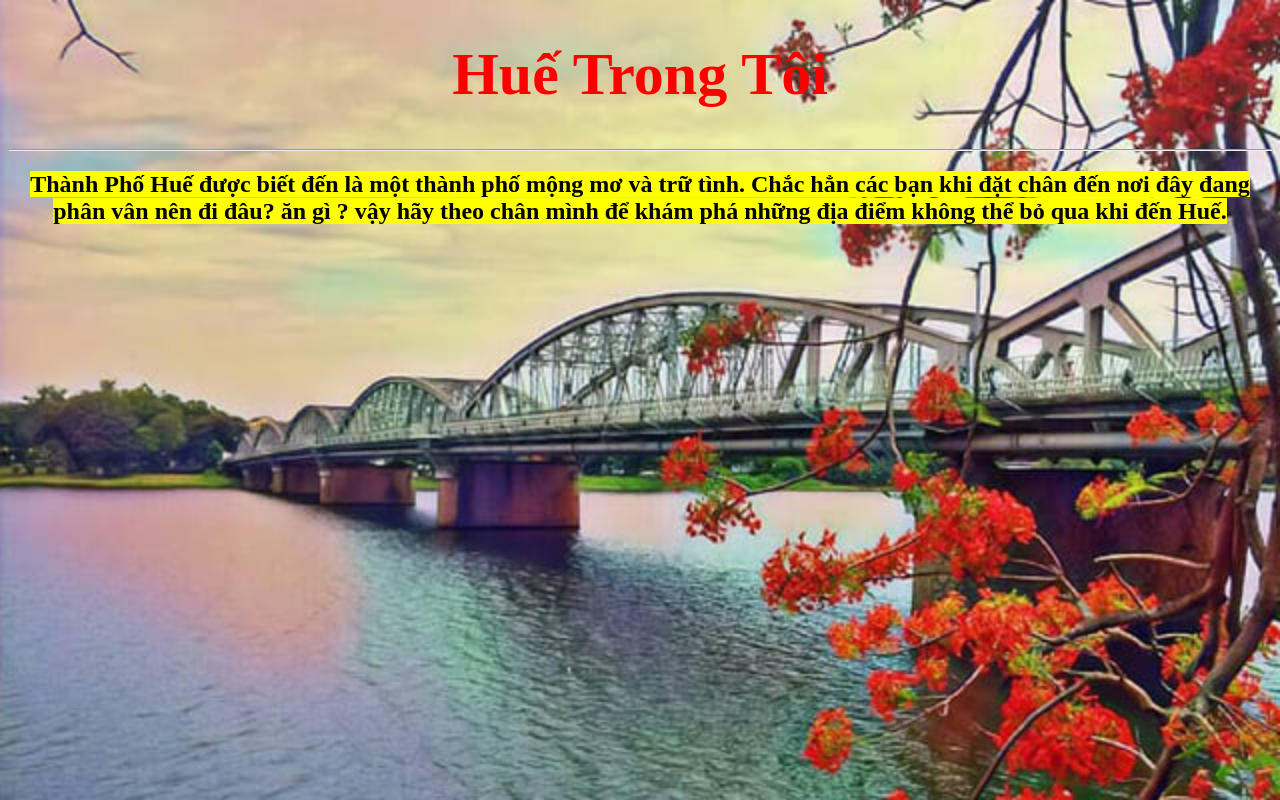
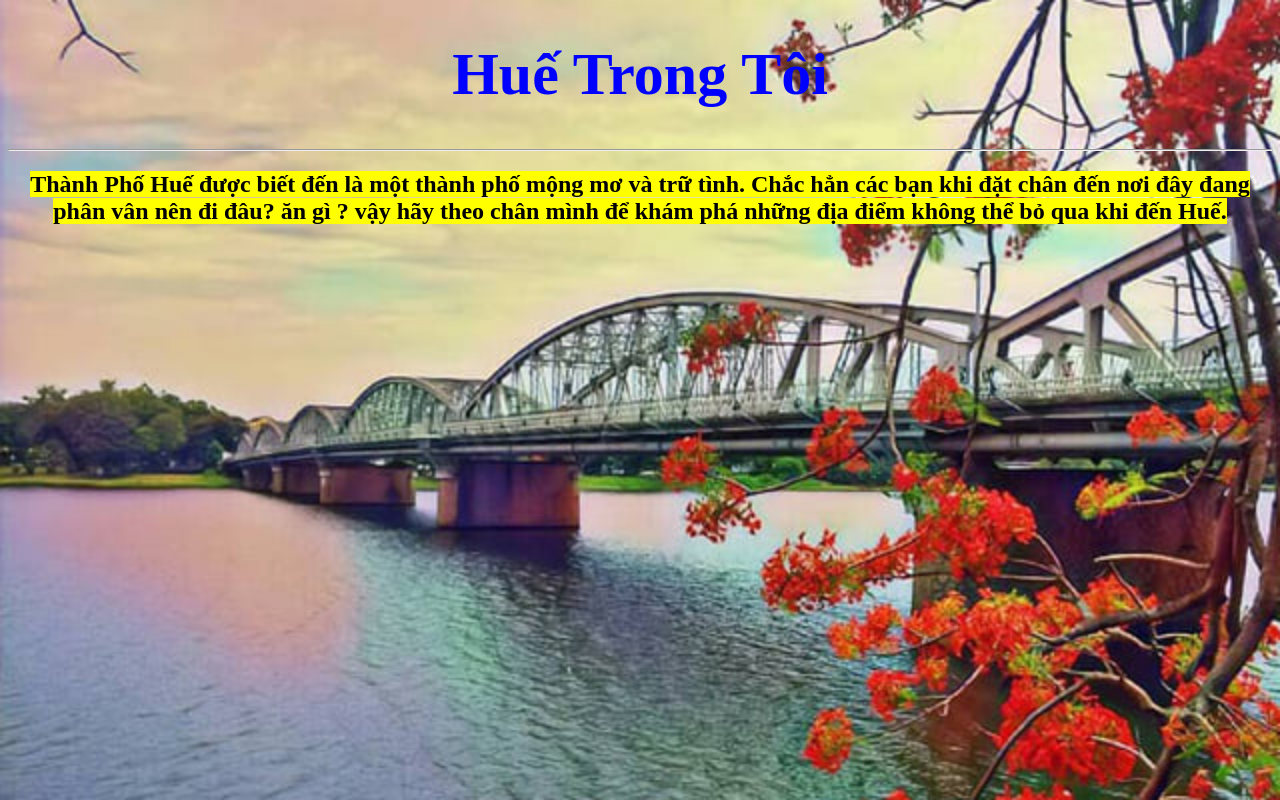
Before and after one commit to 11-07-2005/Tao-web-bang-HTML, a plain HTML site: page index.html in a window 1280 px wide. Drawn offline with Linux system fonts and the light colour scheme.

Commit message:
Update index.html

```diff
--- a/index.html
+++ b/index.html
@@ -3,7 +3,7 @@
 <head> <link rel="stylesheet" href="styles.css"> </head>
 <title> </title>
 <body>
-<h1 style="text-align:center; color:red; font-family:elephant; font-size:60px">Huế Trong Tôi </h1> <hr>
+<h1 style="text-align:center; color:blue; font-family:elephant; font-size:60px">Huế Trong Tôi </h1> <hr>
 
 <h2 style="text-align:center; fontsize:10px"><mark>Thành Phố Huế được biết đến là một thành phố mộng mơ và trữ tình. Chắc hẳn các bạn khi đặt chân đến nơi đây đang phân vân nên đi đâu? ăn gì ? vậy hãy theo chân mình để khám phá những địa điểm không thể bỏ qua khi đến Huế. </h2>
 </mark></h2>
```
